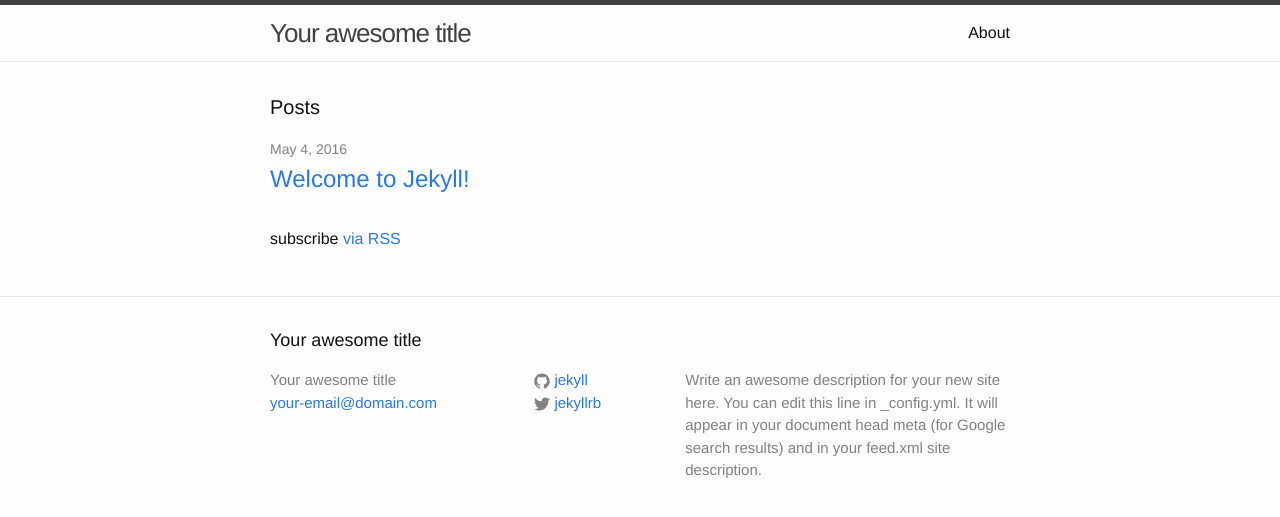
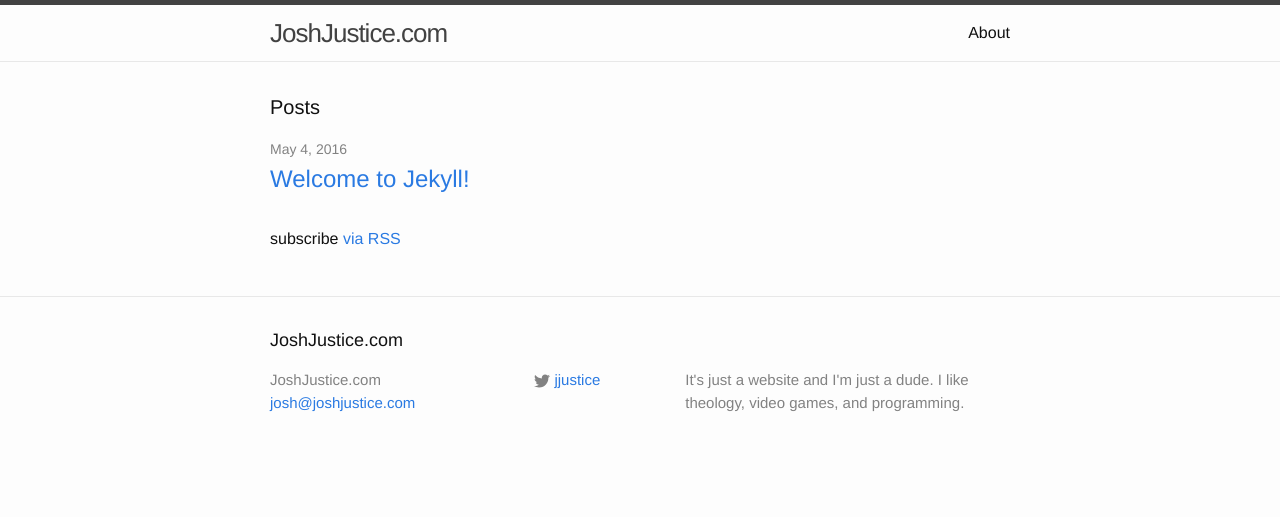
Before and after one commit to CodingItWrong/joshjustice.com, a Jekyll site: the page built from index.html, in a window 1280 px wide. Shown: the top 517 px of the page. Built offline with Jekyll 4.4.1, drawn with Linux system fonts in a browser that asks for light colours.

Commit message:
Set up site config

```diff
--- a/_config.yml
+++ b/_config.yml
@@ -6,16 +6,14 @@
 # 'jekyll serve'. If you change this file, please restart the server process.
 
 # Site settings
-title: Your awesome title
-email: your-email@domain.com
+title: JoshJustice.com
+email: josh@joshjustice.com
 description: > # this means to ignore newlines until "baseurl:"
-  Write an awesome description for your new site here. You can edit this
-  line in _config.yml. It will appear in your document head meta (for
-  Google search results) and in your feed.xml site description.
+  It's just a website and I'm just a dude. I like theology, video games, and
+  programming.
 baseurl: "" # the subpath of your site, e.g. /blog
-url: "http://yourdomain.com" # the base hostname & protocol for your site
-twitter_username: jekyllrb
-github_username:  jekyll
+url: "http://joshjustice.com" # the base hostname & protocol for your site
+twitter_username: jjustice
 
 # Build settings
 markdown: kramdown
```
